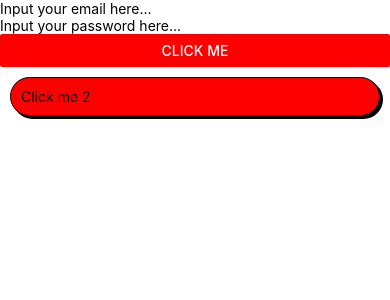
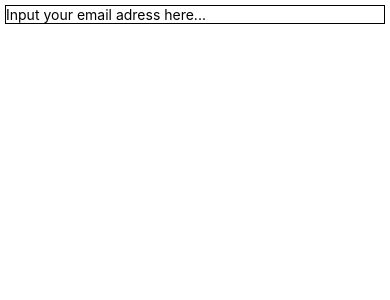
Before and after one commit to vengleab/year-4-react-native-2021, a React Native app: screen / in a window 390 px wide. Shown: the top 300 px of the page. Built offline with nearby package versions, Linux system fonts and the light colour scheme.

Commit message:
Week 03 part 1: React hook

```diff
--- a/index.js
+++ b/index.js
@@ -3,7 +3,7 @@
  */
 
 import {AppRegistry} from 'react-native';
-import App from './week02/App';
+import App from './week03/App';
 import {name as appName} from './app.json';
 
 AppRegistry.registerComponent(appName, () => App);
--- /dev/null
+++ b/week03/App.js
@@ -0,0 +1,36 @@
+import React, { useEffect, useState } from 'react';
+import { View, Text, TextInput } from 'react-native';
+
+export default () => {
+  const [email, setEmail] = useState('');
+  const [error, setError] = useState('');
+  const [isIntitialized, setIsInitialized] = useState(false);
+
+  function onInputChange(value) {
+    setEmail(value);
+  }
+
+  useEffect(() => {
+    if (isIntitialized && !email.endsWith('.com')) {
+      setError('Incorrect Email');
+    } else {
+      setError('');
+    }
+  }, [email]);
+
+  useEffect(() => {
+    alert('On first render');
+    setIsInitialized(true);
+  }, []);
+
+  return (
+    <View>
+      <TextInput
+        style={{ borderColor: 'black', borderWidth: 1, margin: 5 }}
+        placeholder="Input your email adress here..."
+        onChangeText={onInputChange}
+      />
+      {error ? <Text>{error}</Text> : <></>}
+    </View>
+  );
+};
```
Also changed, not shown: .eslintrc.js.
